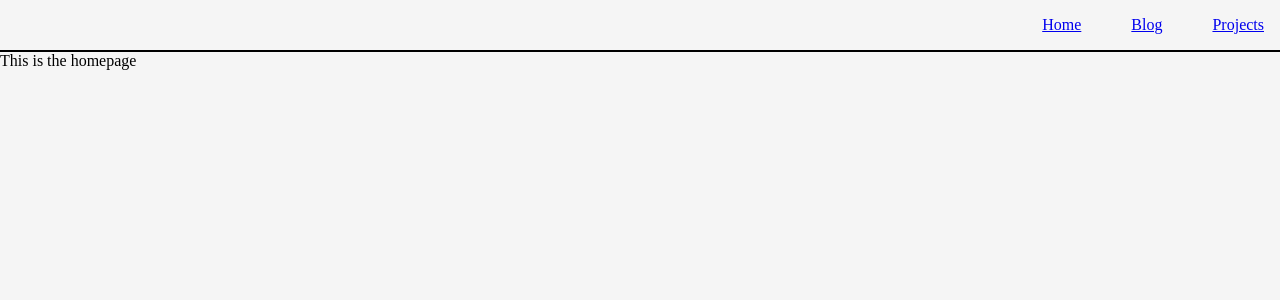
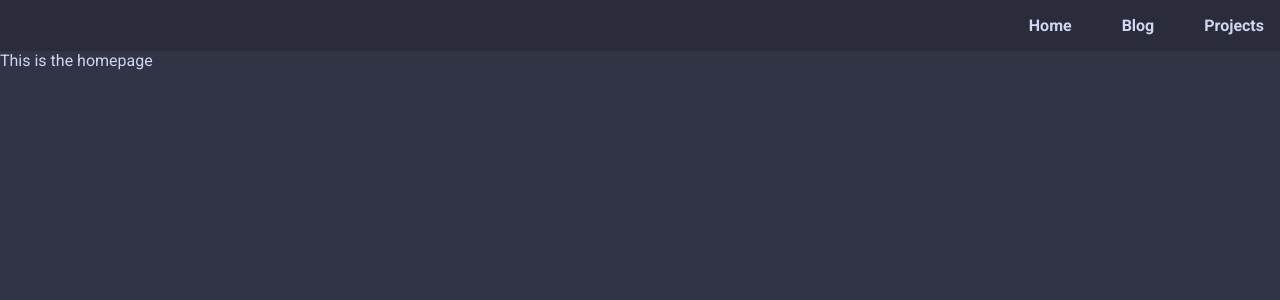
Before and after one commit to AlvanTom/svelte-app, a SvelteKit app: page / in a window 1280 px wide. Shown: the top 300 px of the page. Built offline with nearby package versions, Linux system fonts and the light colour scheme; no server answers; the database is empty.

Commit message:
catpuccin color theme

```diff
--- a/package.json
+++ b/package.json
@@ -35,6 +35,7 @@
 	},
 	"type": "module",
 	"dependencies": {
+		"@vercel/postgres": "^0.8.0",
 		"pg": "^8.12.0"
 	}
 }
--- a/src/app.html
+++ b/src/app.html
@@ -6,7 +6,7 @@
 		<meta name="viewport" content="width=device-width, initial-scale=1" />
 		%sveltekit.head%
 	</head>
-	<body data-sveltekit-preload-data="hover" style="margin: 0; background-color: #f5f5f5">
+	<body data-sveltekit-preload-data="hover">
 		<div style="display: contents">%sveltekit.body%</div>
 	</body>
 </html>
--- a/src/components/header.svelte
+++ b/src/components/header.svelte
@@ -25,10 +25,16 @@
 	.nav-container {
 		display: flex;
 		gap: 50px;
-		border-bottom: 2px solid black;
 		padding-top: 1em;
 		padding-bottom: 1em;
 		padding-right: 1em;
 		justify-content: flex-end;
+		font-weight: bold;
+		background-color: var(--mantle);
+	}
+	a:visited,
+	a:link {
+		color: inherit;
+		text-decoration: none;
 	}
 </style>
--- /dev/null
+++ b/src/global.css
@@ -0,0 +1,24 @@
+@import url('https://fonts.googleapis.com/css2?family=Roboto:ital,wght@0,100;0,300;0,400;0,500;0,700;0,900;1,100;1,300;1,400;1,500;1,700;1,900&display=swap');
+
+:root {
+	font-family: 'Roboto', sans-serif;
+	/* 2nd column color pallete https://github.com/catppuccin/catppuccin/blob/main/docs/style-guide.md */
+	--base: #313445;
+	--crust: #242633;
+	--mantle: #2a2c3b;
+	/* not updated yet */
+	--surface-0: #313243;
+	--surface-1: #454758;
+	--surface-2: #515365;
+	--overlay-0: #6d7084;
+	--overlay-1: #80849a;
+	--overlay-2: #9499b0;
+	--text: #cfd6f1;
+	--subtext-0: #a7adc6;
+	--subtext-1: #bbc2dc;
+	color: var(--text);
+	background-color: var(--base);
+}
+* {
+	margin: 0;
+}
--- a/src/lib/server/db.js
+++ b/src/lib/server/db.js
@@ -1,10 +1,6 @@
 import pkg from 'pg';
+
 const { Pool } = pkg;
-
 export const pool = new Pool({
-	user: 'postgres',
-	host: 'localhost',
-	database: 'postgres',
-	password: 'alvan',
-	port: 5432
+	connectionString: process.env.POSTGRES_URL
 });
--- a/src/routes/+layout.svelte
+++ b/src/routes/+layout.svelte
@@ -1,11 +1,9 @@
 <script>
-	import Header from 'src/components/header.svelte';
+	import Header from '@/components/header.svelte';
+	import '../global.css';
 </script>
 
 <Header />
 <div>
 	<slot />
 </div>
-
-<style>
-</style>
--- a/src/routes/api/+server.ts
+++ b/src/routes/api/+server.ts
@@ -1,5 +1,5 @@
 import { json } from '@sveltejs/kit';
-import { pool } from 'src/lib/server/db';
+import { pool } from '@/lib/server/db';
 export async function GET() {
 	try {
 		const res = await pool.query('select version()');
--- a/svelte.config.js
+++ b/svelte.config.js
@@ -11,7 +11,10 @@ const config = {
 		// adapter-auto only supports some environments, see https://kit.svelte.dev/docs/adapter-auto for a list.
 		// If your environment is not supported, or you settled on a specific environment, switch out the adapter.
 		// See https://kit.svelte.dev/docs/adapters for more information about adapters.
-		adapter: adapter()
+		adapter: adapter(),
+		alias: {
+			'@/*': 'src/*'
+		}
 	}
 };
 
--- a/tsconfig.json
+++ b/tsconfig.json
@@ -10,9 +10,6 @@
 		"sourceMap": true,
 		"strict": true,
 		"moduleResolution": "bundler",
-		"paths": {
-			"src/*": ["./src/*"]
-		}
 	}
 	// Path aliases are handled by https://kit.svelte.dev/docs/configuration#alias
 	// except $lib which is handled by https://kit.svelte.dev/docs/configuration#files
```
Also changed, not shown: 1 other file (tests, documents, lock files or other folders).
